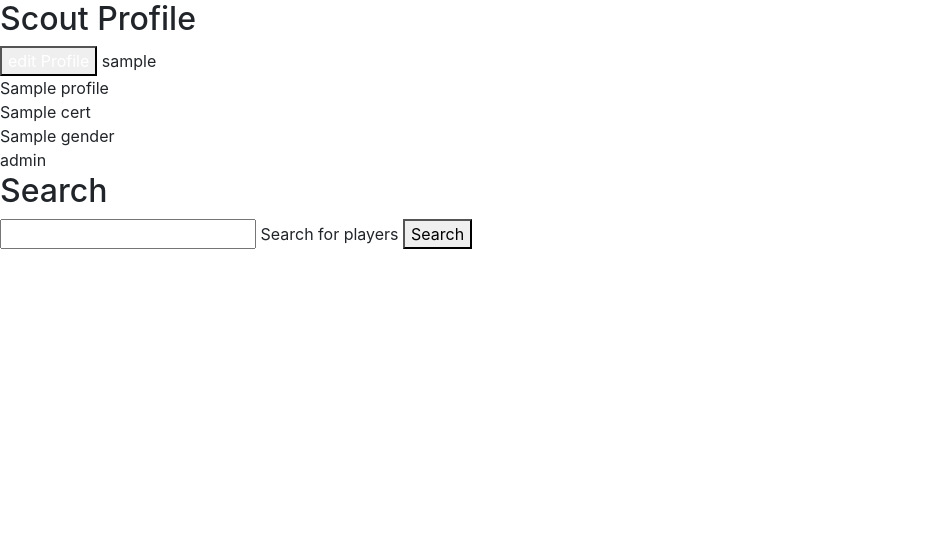
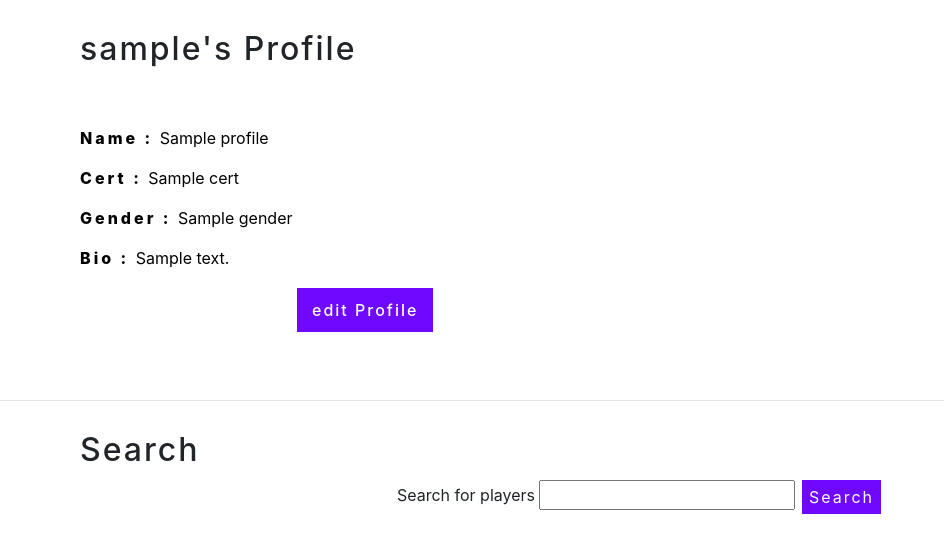
Before and after one commit to Code-Institute-Submissions/robertc181-player-link-, a Flask app: a page that uses templates/profile.html in a window 1280 px wide. Shown: the part 56-609 px from the top of the page, without its empty margins (0-944 px from the left). Run offline with Flask 2, Linux system fonts and the light colour scheme; a database or web service that is not in the repository returns one stand-in record (values such as "Sample title"); some libraries are stand-ins or nearby versions.

Commit message:
Add css to scout info and search in profile.html

```diff
--- a/static/css/styles.css
+++ b/static/css/styles.css
@@ -124,3 +124,7 @@ a:hover{
 .bottom{
     margin-bottom: 50px;
 }
+
+.top{
+    padding-top: 30px;
+}
--- a/templates/profile.html
+++ b/templates/profile.html
@@ -77,28 +77,59 @@
 
 
 {% else %}
-<h2>Scout Profile</h2>
+<div class="container-fluid headingtop">
+        <div class="row">
+                <div class="col">
+                        <h2 class="title">{{ profile.user }}'s Profile</h2>
+                </div>
+        </div>
+</div>
 
-        <button><a href="{{ url_for('edit_profile')}}">edit Profile</a></button>
+<div class="container-fluid profileentry">
+        <div class="row">
+                <div class="col leftside">
+                        <p><span class="bold">Name : </span> {{ profile.name }}</p>
+                        <p><span class="bold">Cert :  </span> {{ profile.cert }}</p>
+                        <p><span class="bold">Gender : </span> {{ profile.gender }}</p>
+                        <p><span class="bold">Bio : </span> {{ profile.bio }}</p>
 
-        {{ profile.user }}<br>
-        {{ profile.name }}<br>
-        {{ profile.cert }}<br>
-        {{ profile.gender }}<br>
-        {{ profile.user_type }}<br>
+                        <div class="col">
+                                <button class="bluebtn button right"><a href="{{ url_for('edit_profile') }}">edit Profile</a></button>
+                        </div>
 
-        <h2>Search</h2>
+                </div>
+        </div>
+</div>
 
+<hr>
+
+
+        <div class="container-fluid headingtop">
+                <div class="row">
+                        <div class="col">
+                                <h2 class="title">Search</h2>
+                        </div>
+                </div>
+        </div>
+
+        <div class="container">
+                <div class="row">
+                        <div class="col center">
                                 <form action="{{ url_for('read_profile', username=profile.user, user_type=profile.user_type)  }}" method="POST">
+                                        <label for="query">Search for players</label>
                                         <input type="text" name="query" id="query" >
-                <label for="query">Search for players</label>
-                <button>Search</button>
+                                        <button class="bluebtn buttonsm">Search</button>
                                 </form>
+                                <div class="col top">
                                         <tr>
                                                 {% for user in users %}
-            <td><button><a href="{{ url_for('player_profile', username=user.username)}}">{{ user.username }}</a></button></td><br>
+                                                    <td><button class="bluebtn button"><a href="{{ url_for('player_profile', username=user.username)}}">{{ user.username }}</a></button></td><br>
                                                 {% endfor %}
                                         </tr>
+                                </div>
+                        </div>
+                </div>
+        </div>
 
 {% endif %}
 
```
Lines whose indentation alone changed are shown as unchanged.
